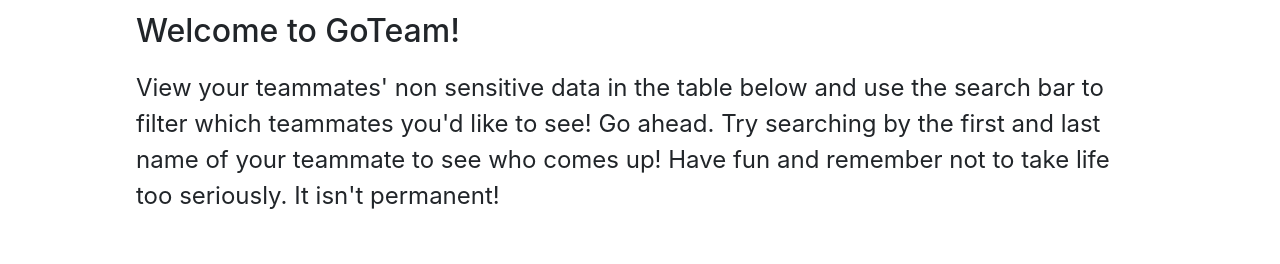
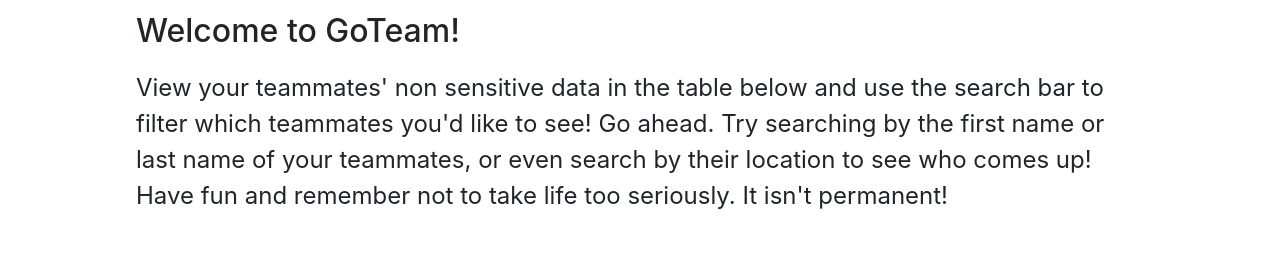
Before and after one commit to jaymemizelle/goteam, a React (Create React App) app: page / in a window 1280 px wide. Shown: the part 686-950 px from the top of the page. Built offline with nearby package versions, Linux system fonts and the light colour scheme; no server answers.

Commit message:
edited user instructions in welcome section to reflect ability to search by location

```diff
--- a/src/components/sections/Header/Header.js
+++ b/src/components/sections/Header/Header.js
@@ -17,7 +17,7 @@
       <div className="homeText">
         <h2 className="homeTitle">Welcome to GoTeam!</h2>
         <p className="instructions">
-          View your teammates' non sensitive data in the table below and use the search bar to filter which teammates you'd like to see! Go ahead. Try searching by the first and last name of your teammate to see who comes up! Have fun and remember not to take life too seriously. It isn't permanent!
+          View your teammates' non sensitive data in the table below and use the search bar to filter which teammates you'd like to see! Go ahead. Try searching by the first name or last name of your teammates, or even search by their location to see who comes up! Have fun and remember not to take life too seriously. It isn't permanent!
         </p>
         <Search searchTerm={searchTerm} setSearchTerm={setSearchTerm}/>
         <TeamTable searchTerm={searchTerm}/>
```
